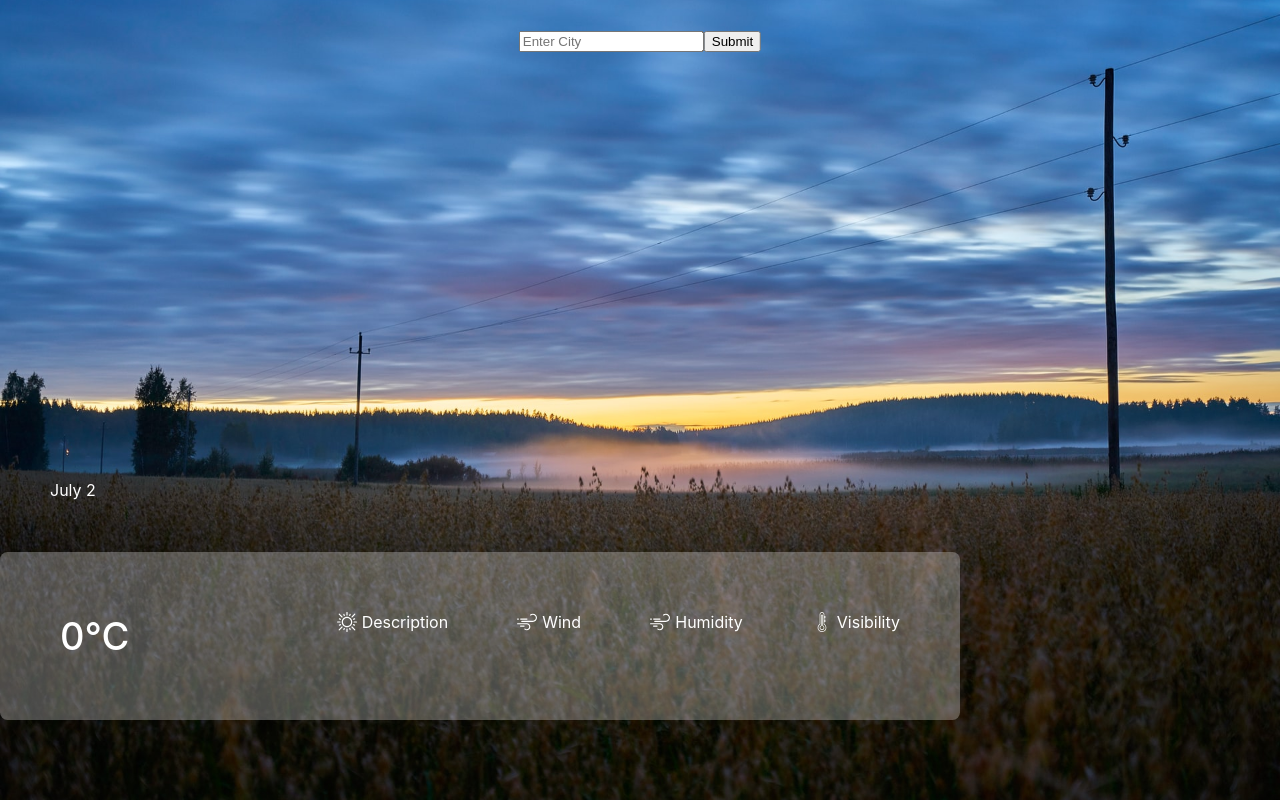
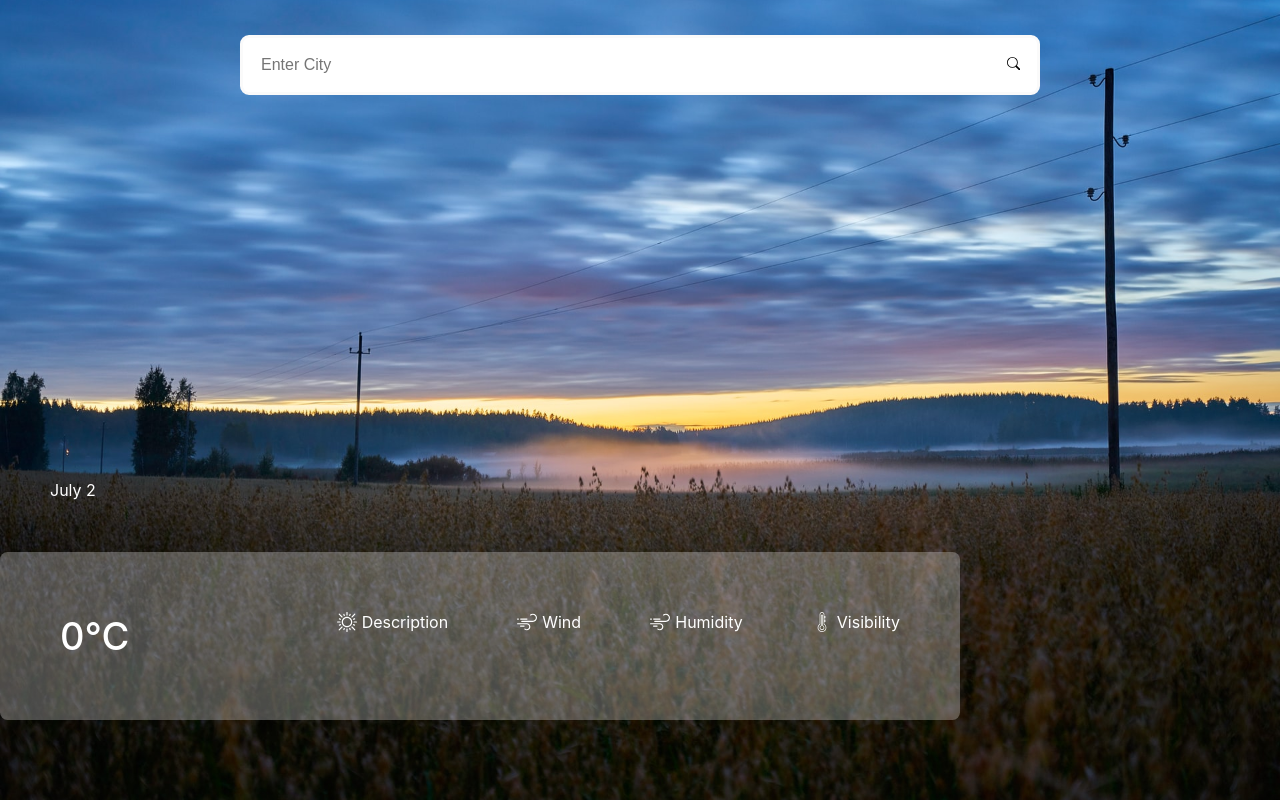
Before and after one commit to MPiotrowska/weather-app, a React (Create React App) app: page / in a window 1280 px wide. Built offline with nearby package versions, Linux system fonts and the light colour scheme; no server answers.

Commit message:
add styles to form

```diff
--- a/src/App.css
+++ b/src/App.css
@@ -94,7 +94,42 @@ h2 {
   left: 50%;
   transform: translateX(-50%);
 
+
 }
+
+.input {
+  position:relative;
+  font-size: 1rem;
+  line-height: 1.45rem;
+  display: block;
+  padding: 15px 18px;
+  margin-top: 0.33333rem;
+  width: 100%;
+  border: 0.2rem solid #fafafa;
+  box-shadow: none;
+  outline: none;
+  border-radius: 0;
+  appearance: none;
+  transition: all 0.33333s ease-in-out;
+  min-width: 800px;
+  border-radius: 9px;
+}
+
+.inputContainer {
+  position: relative;
+}
+
+.submitBtn {
+  position: absolute;
+  top: 0;
+  right: 0;
+  height: 100%;
+  background: transparent;
+  border: 0;
+  padding: 20px;
+}
+
+
 
 .weatherContainer {
   position: absolute;
--- a/src/Components/Form.jsx
+++ b/src/Components/Form.jsx
@@ -2,19 +2,43 @@ import React from "react";
 
 function Form(props) {
   return (
-
     <div className="form">
       <form onSubmit={props.handleSubmition}>
+        <div class="inputContainer">
           <input
+            className="input"
             type="text"
             placeholder="Enter City"
             onChange={props.handleSearches}
             value={props.city}
           />
-        <button>Submit</button>
+
+          <button className="submitBtn">
+            <svg
+              className="search"
+              width="1em"
+              height="1em"
+              viewBox="0 0 16 16"
+              fill="currentColor"
+              xmlns="http://www.w3.org/2000/svg"
+            >
+              <path
+                fill-rule="evenodd"
+                d="M10.442 10.442a1 1 0 011.415 0l3.85 3.85a1 1 0 01-1.414 1.415l-3.85-3.85a1 1 0 010-1.415z"
+                clip-
+                rule="evenodd"
+              />
+              <path
+                fill-rule="evenodd"
+                d="M6.5 12a5.5 5.5 0 100-11 5.5 5.5 0 000 11zM13 6.5a6.5 6.5 0 11-13 0 6.5 6.5 0 0113 0z"
+                clip-
+                rule="evenodd"
+              />
+            </svg>
+          </button>
+        </div>
       </form>
     </div>
-
   );
 }
 
```
Lines whose indentation alone changed are shown as unchanged.
